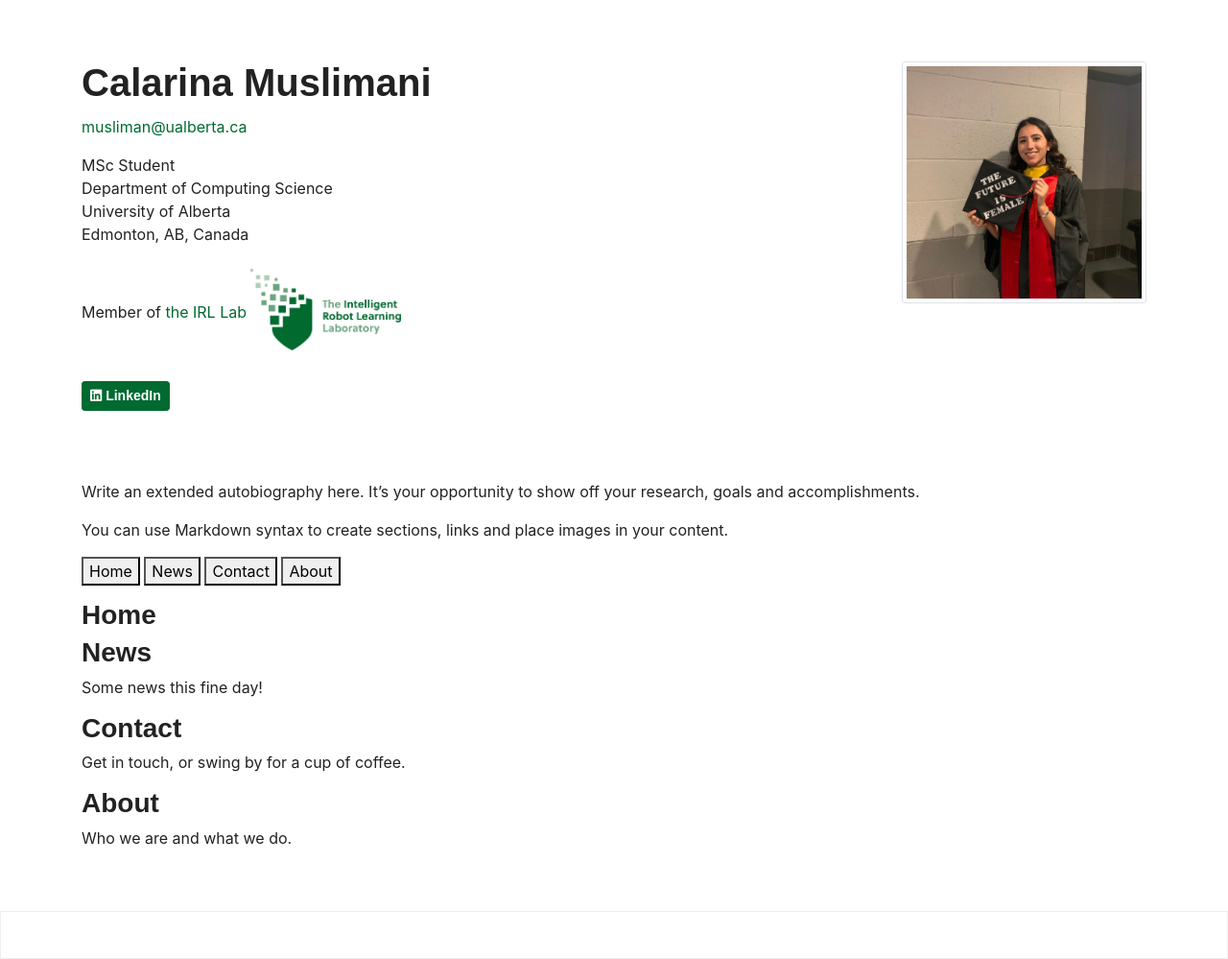
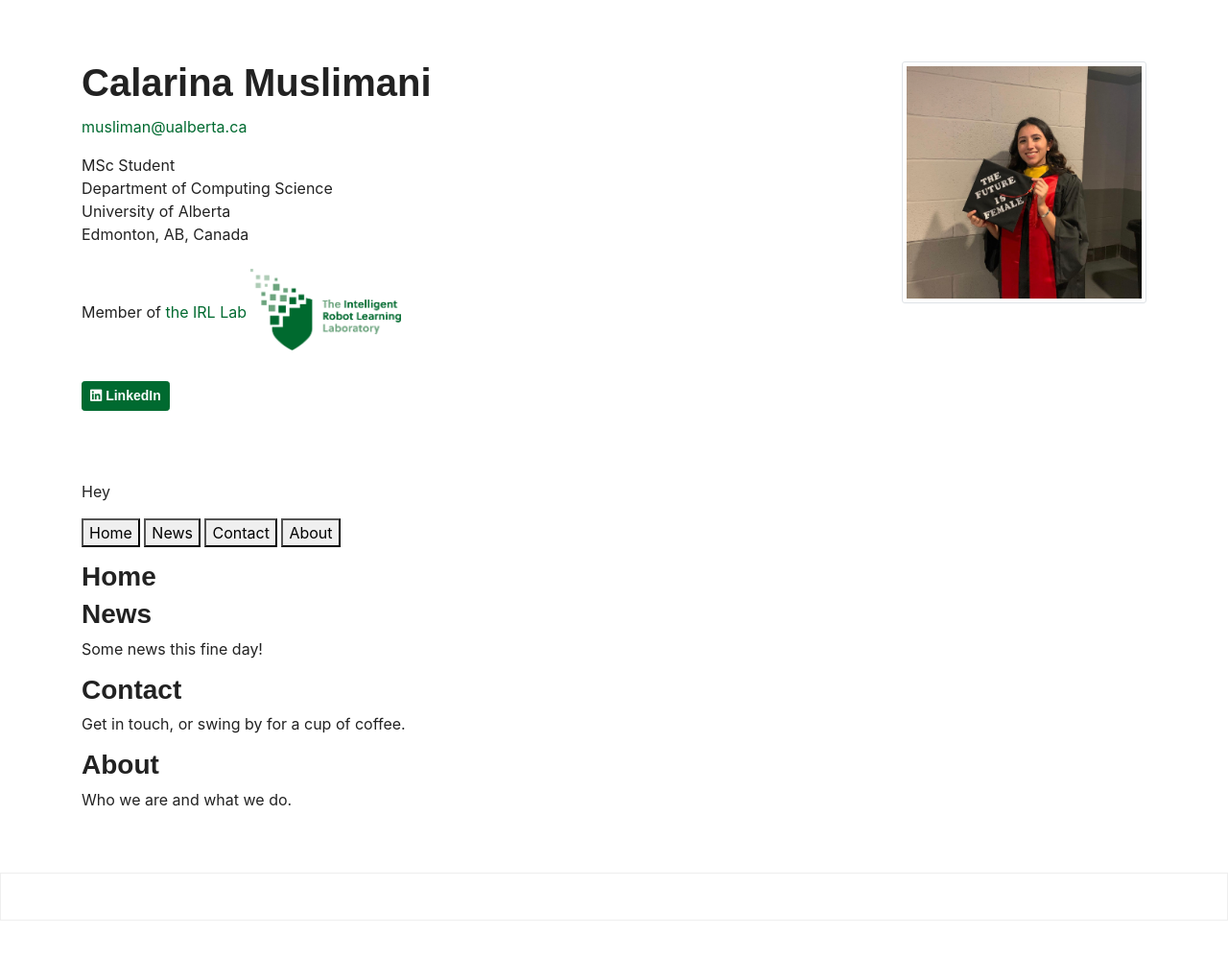
Before and after one commit to cmuslima/cmuslima.github.io, a Jekyll site: the page built from _pages/home.md, in a window 1280 px wide. Shown: the whole page at 96% size. Built offline with Jekyll 4.4.1, drawn with Linux system fonts in a browser that asks for light colours; after the commit the page ends 959 px from its top, so only the background shows below that.

Commit message:
Update home.md

```diff
--- a/_pages/home.md
+++ b/_pages/home.md
@@ -9,9 +9,7 @@ description: > # try to keep it the same as _config.yml > description field, whi
   the University of Alberta a member of the Intelligent Robot Learning Laboratory.
 ---
 
-Write an extended autobiography here. It's your opportunity to show off your research, goals and accomplishments.
-
-You can use Markdown syntax to create sections, links and place images in your content.
+Hey
 
 
 <button class="tablink" onclick="openPage('Home', this, 'red')">Home</button>
```
